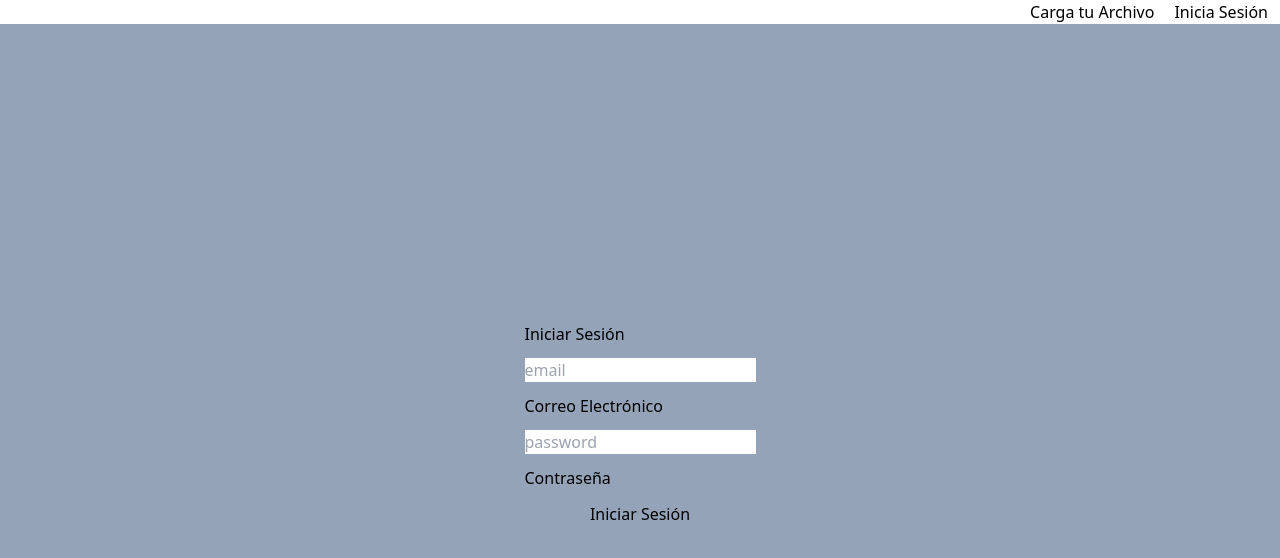
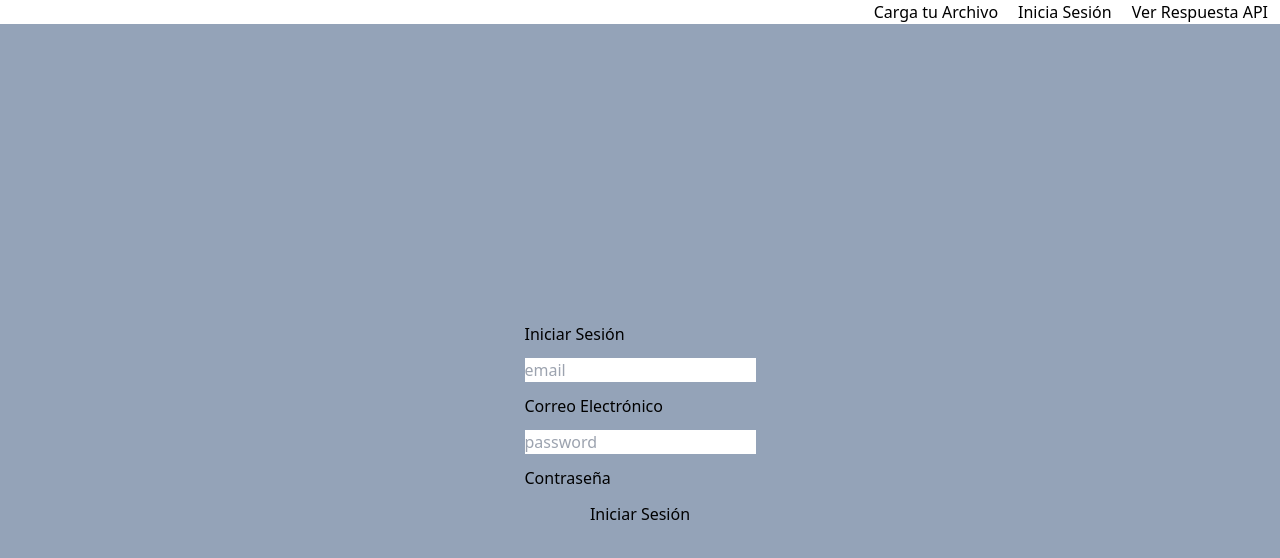
Before and after one commit to juan-arango35/reto-tecnico, a React (Vite) app: page /login in a window 1280 px wide. Shown: the top 558 px of the page. Built offline with nearby package versions, Linux system fonts and the light colour scheme.

Commit message:
agrega respuesta json

```diff
--- a/src/App.jsx
+++ b/src/App.jsx
@@ -4,6 +4,7 @@ import Login from "./pages/login/Login";
 import Header from "./components/Header";
 import ProtectedRoute from "./components/ProtectedRoute";
 import Proveedor from "./context/Proveedor";
+import ApiUploadSimulator from "./components/ApiUploadSimulator";
 function App() {
   return (
     <Proveedor>
@@ -12,6 +13,7 @@ function App() {
         <Routes>
           <Route element={<ProtectedRoute />}>
             <Route path="/" element={<Principal />} />
+            <Route path="/api/upload" element={<ApiUploadSimulator />} />
           </Route>
           <Route path="/login" element={<Login />} />
         </Routes>
--- a/src/components/Header.jsx
+++ b/src/components/Header.jsx
@@ -9,7 +9,11 @@ const Header = () => {
       <li>
         <Link to="/login">Inicia Sesión</Link>
       </li>
-
+      <li>
+        <Link to="/api/upload" >
+          Ver Respuesta API
+        </Link>
+      </li>
     </ul>
   );
 };
--- a/src/components/csvUploader/ErrorCorrection.jsx
+++ b/src/components/csvUploader/ErrorCorrection.jsx
@@ -1,4 +1,4 @@
-import React, { useState } from "react";
+import React from "react";
 
 const ErrorCorrection = ({ errorRecords }) => {
   return (
--- a/src/pages/principal/Principal.jsx
+++ b/src/pages/principal/Principal.jsx
@@ -71,6 +71,10 @@ const Principal = () => {
 
           setSuccessRecords(successfulRecords);
           setErrorRecords(errors);
+          localStorage.setItem("csvUploadResult", JSON.stringify({
+            success: successfulRecords,
+            errors:errors
+          }))
         },
 
 
```
